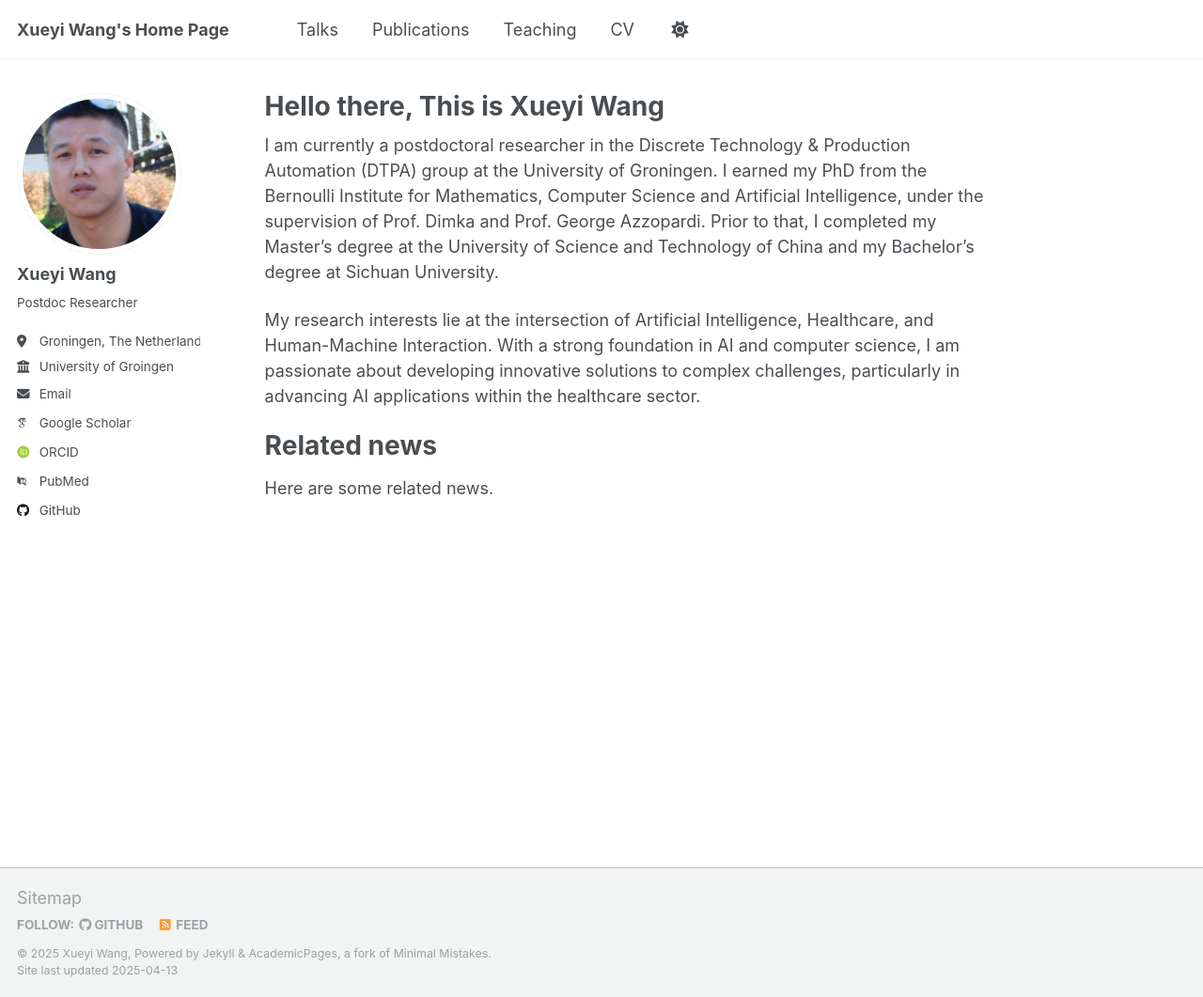
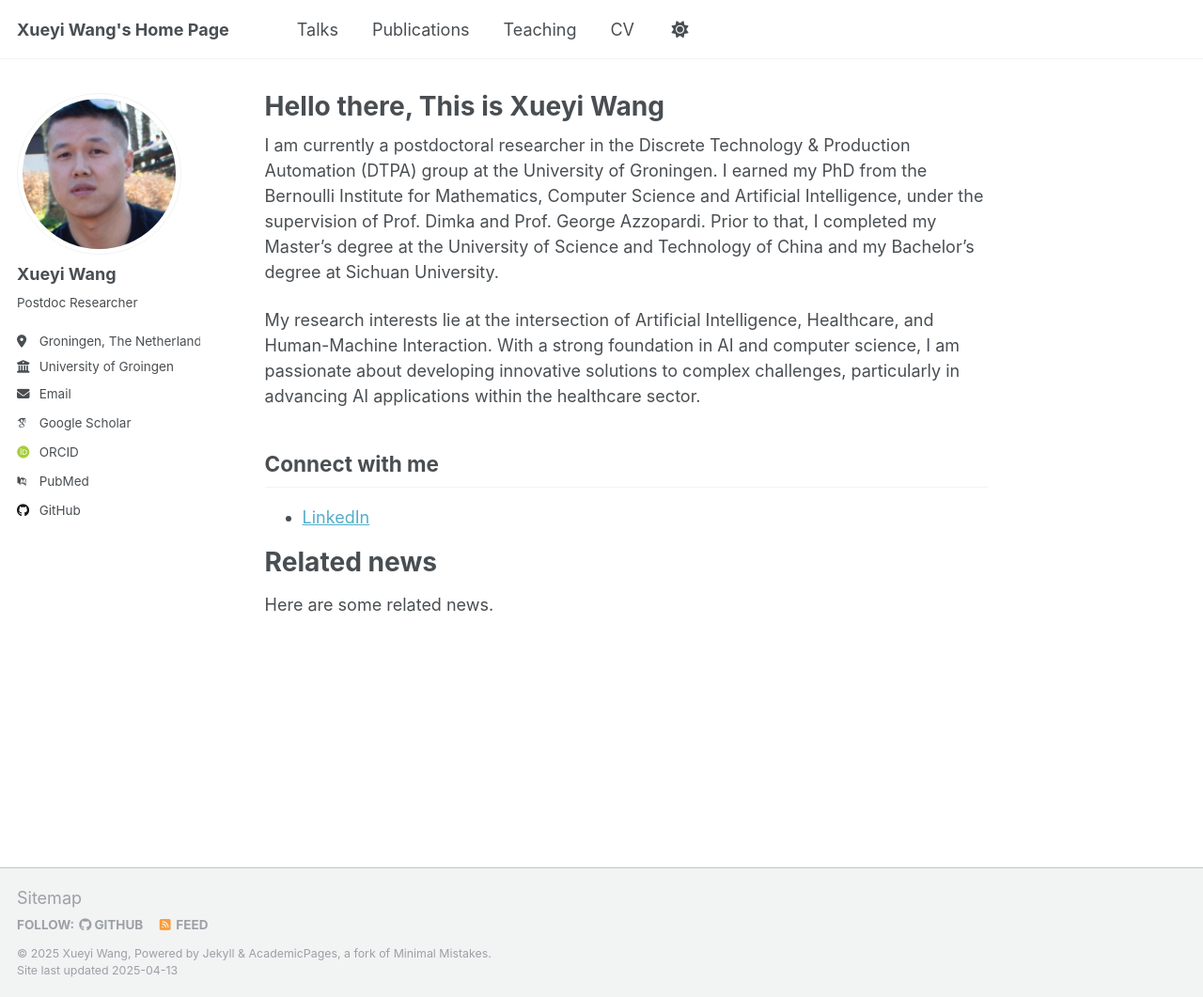
Before and after one commit to Xueyi-Wang/Xueyi-Wang.github.io, a Jekyll site: the page built from _pages/about.md, in a window 1280 px wide and 1061 px high. Shown: the whole window at 94% size. Built offline with Jekyll 4.4.1, drawn with Linux system fonts in a browser that asks for light colours; some web fonts are replaced.

Commit message:
linkedin

```diff
--- a/_pages/about.md
+++ b/_pages/about.md
@@ -11,6 +11,10 @@ I am currently a postdoctoral researcher in the Discrete Technology & Production
 
 My research interests lie at the intersection of Artificial Intelligence, Healthcare, and Human-Machine Interaction. With a strong foundation in AI and computer science, I am passionate about developing innovative solutions to complex challenges, particularly in advancing AI applications within the healthcare sector.
 
+## Connect with me
+- [LinkedIn](https://www.linkedin.com/in/xueyiwang/)
+<!-- - [X (Twitter)](https://twitter.com/your-twitter-username) -->
+
 
 # Related news
 Here are some related news.
```
